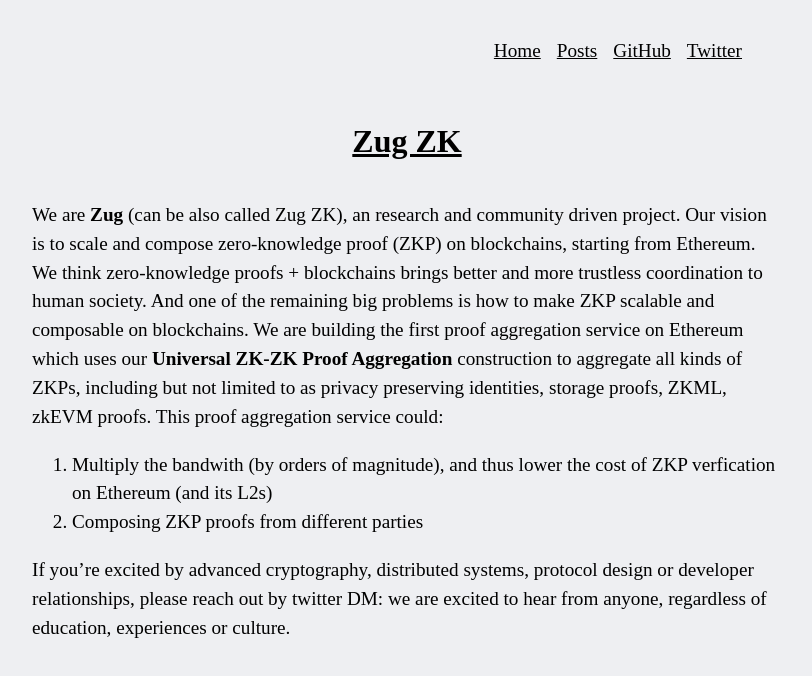
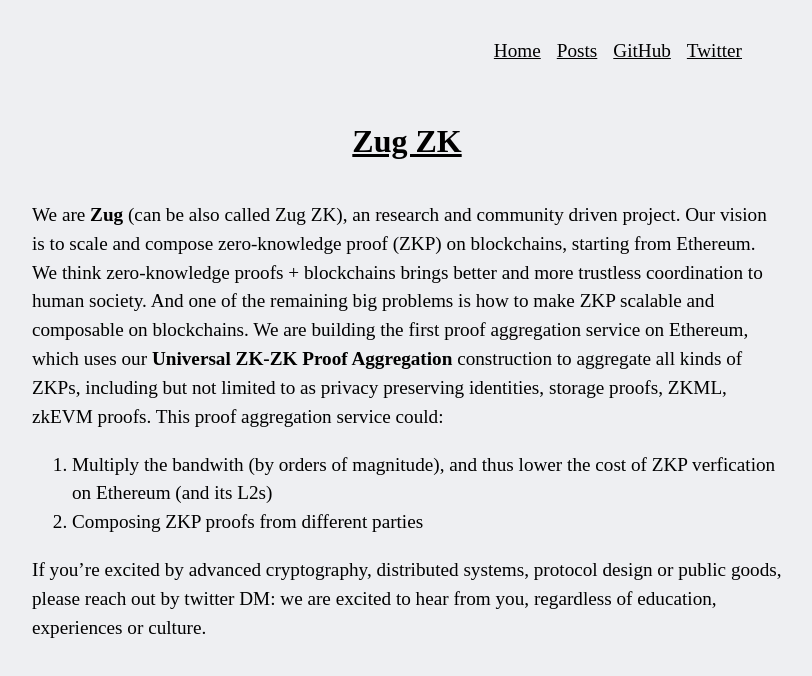
Before and after one commit to Manta-Network/zkShuffle-blog, a Next.js app: page / in a window 1280 px wide. Shown: the top 676 px of the page, without its empty margins (233-1045 px from the left). Built offline with nearby package versions, Linux system fonts and the light colour scheme.

Commit message:
Update page.js
Signed-off-by: Shumo Chu <stechu@users.noreply.github.com>

```diff
--- a/src/app/page.js
+++ b/src/app/page.js
@@ -14,7 +14,7 @@
             and community driven project. Our vision is to scale and compose zero-knowledge proof (ZKP) on blockchains,
             starting from Ethereum. We think zero-knowledge proofs + blockchains brings better and more trustless coordination
             to human society. And one of the remaining big problems is how to make ZKP scalable and composable on blockchains.
-            We are building the first proof aggregation service on Ethereum which uses
+            We are building the first proof aggregation service on Ethereum, which uses
             our <strong> Universal ZK-ZK Proof Aggregation</strong> construction to aggregate all kinds of ZKPs,
             including but not limited to as privacy preserving identities, storage proofs, ZKML, zkEVM proofs.
             This proof aggregation service could:
@@ -24,8 +24,8 @@
           </ol>
           </p>
           <p>
-            If you’re excited by advanced cryptography, distributed systems, protocol design or developer relationships, please reach
-            out by twitter DM: we are excited to hear from anyone, regardless of education, experiences or culture.
+            If you’re excited by advanced cryptography, distributed systems, protocol design or public goods, please reach
+            out by twitter DM: we are excited to hear from you, regardless of education, experiences or culture.
           </p>
         </div>
       </div>
```
